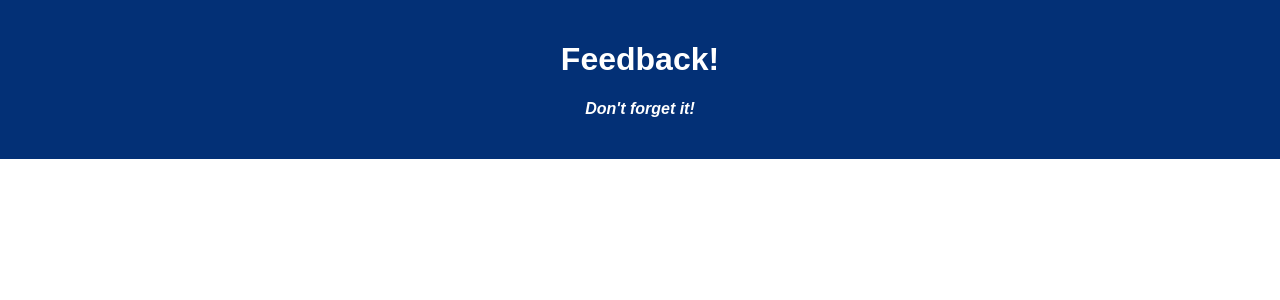
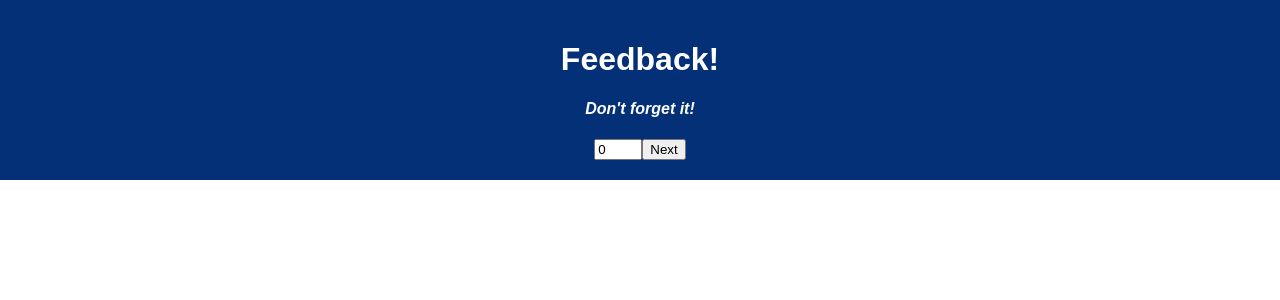
Before and after one commit to ChrisCantoni/redux-feedback-loop, a React (Create React App) app: page / in a window 1280 px wide. Shown: the top 300 px of the page. Built offline with nearby package versions, Linux system fonts and the light colour scheme.

Commit message:
Added Feeling component with Redux dispatch.

```diff
--- a/src/components/App/App.jsx
+++ b/src/components/App/App.jsx
@@ -1,14 +1,18 @@
 import React from 'react';
 import axios from 'axios';
 import './App.css';
+import Feeling from '../Feeling/Feeling';
 
 function App() {
+
+
 
   return (
     <div className='App'>
       <header className='App-header'>
         <h1 className='App-title'>Feedback!</h1>
         <h4>Don't forget it!</h4>
+        <Feeling/>
       </header>
     </div>
   );
--- /dev/null
+++ b/src/components/Feeling/Feeling.jsx
@@ -0,0 +1,24 @@
+import {useDispatch} from 'react-redux';
+import {useState} from 'react';
+
+function Feeling() {
+    const [newFeeling, setNewFeeling] = useState(0);
+    const dispatch = useDispatch();
+
+    const handleSubmit = (e) => {
+        e.preventDefault();
+        console.log('Feeling', newFeeling);
+        const action = {type: 'SET_FEELING', payload: newFeeling}
+        dispatch(action);
+    }
+
+    return (
+        <form onSubmit={handleSubmit}>
+            <input type="number" value={newFeeling} min="1" max="5"
+            onChange={(e) => setNewFeeling(e.target.value)}/>
+            <button type="submit">Next</button>
+        </form>
+    )
+}
+
+export default Feeling;
--- a/src/index.js
+++ b/src/index.js
@@ -2,10 +2,31 @@ import React from 'react';
 import ReactDOM from 'react-dom/client';
 import './index.css';
 import App from './components/App/App';
+import { Provider } from 'react-redux';
+import { applyMiddleware, combineReducers, createStore } from 'redux';
+import logger from 'redux-logger';
+
+const feeling = (state = 0, action) => {
+    return state + action.payload
+  }
+const understanding = (state = 0, action) => {
+    return state + action.payload
+}
+
+  const reduxStore = createStore(
+    combineReducers({
+      feeling,
+      understanding
+    }),
+    applyMiddleware(logger)
+  );
+
 
 const root = ReactDOM.createRoot(document.getElementById('root'));
 root.render(
     <React.StrictMode>
-        <App />
+        <Provider store={reduxStore}>
+            <App />
+        </Provider>
     </React.StrictMode>
 );
```
Also changed, not shown: package.json (+5 -2 lines), 2 other files (tests, documents, lock files or other folders).
